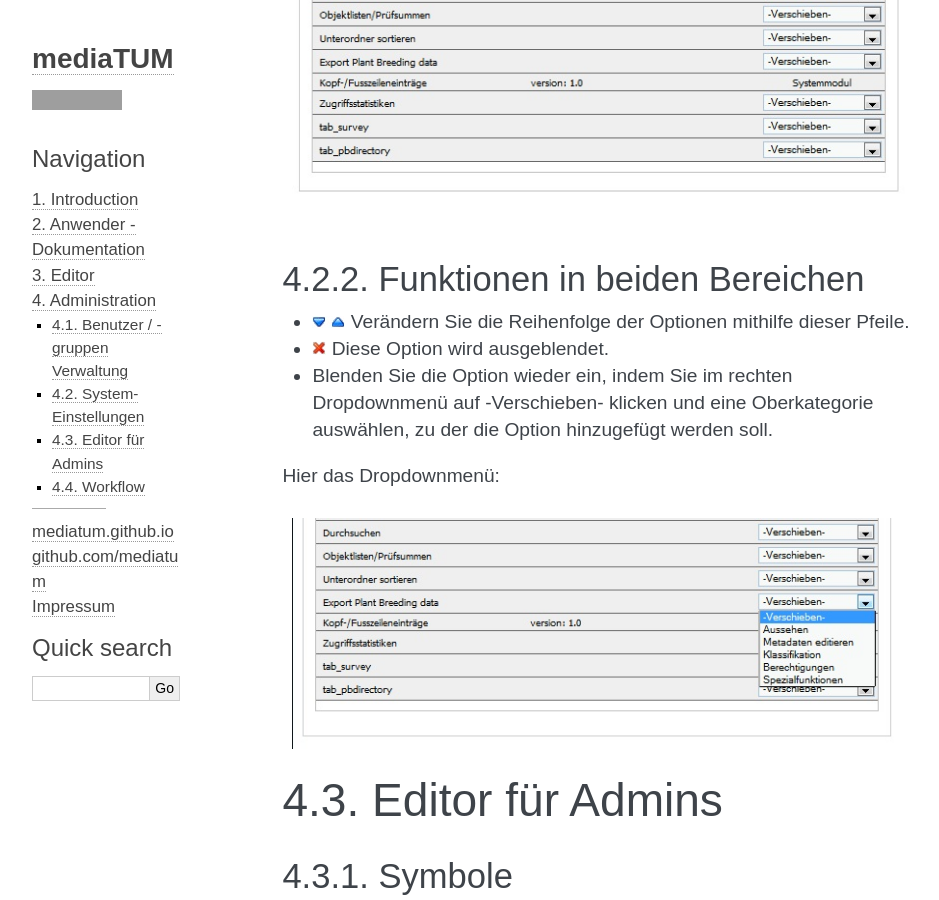
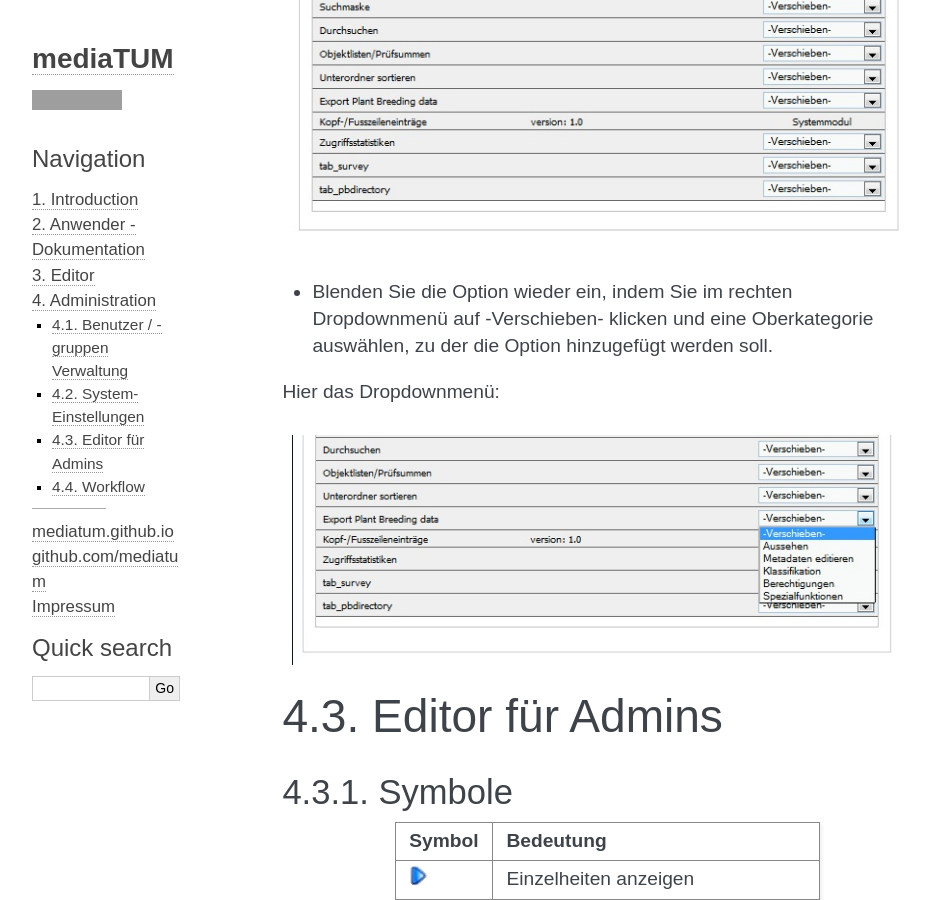
Before and after one commit to mediatum/mediatum-docs-en, a Sphinx documentation site: the page built from docs/source/admin/admin.rst, in a window 1280 px wide and 900 px high, scrolled down 9830 px. Shown: the whole window, without its empty margins (148-1087 px from the left). Built offline with Sphinx 7.4.7, drawn with Linux system fonts in a browser that asks for light colours; some of the changed text lies outside the part shown; grey boxes are pictures that could not be loaded.

Commit message:
Add self-explanatory headings, delete duplicate of symbol explanations

```diff
--- a/docs/source/admin/admin.rst
+++ b/docs/source/admin/admin.rst
@@ -215,12 +215,7 @@ Im nächsten Bild dient der Datentyp Dokument als Beispiel, die Ansicht
 .. figure:: images/MenKonf3.jpg
    :alt: MenKonf3.jpg
 
-Funktionen in beiden Bereichen
-------------------------------
 
--  |Pfeile| Verändern Sie die Reihenfolge der Optionen mithilfe
-   dieser Pfeile.
--  |Loeschen| Diese Option wird ausgeblendet.
 -  Blenden Sie die Option wieder ein, indem Sie im rechten Dropdownmenü
    auf -Verschieben- klicken und eine Oberkategorie auswählen, zu der
    die Option hinzugefügt werden soll.
```
Also changed, not shown: other parts of docs/source/admin/admin.rst (+4 -4 lines).
